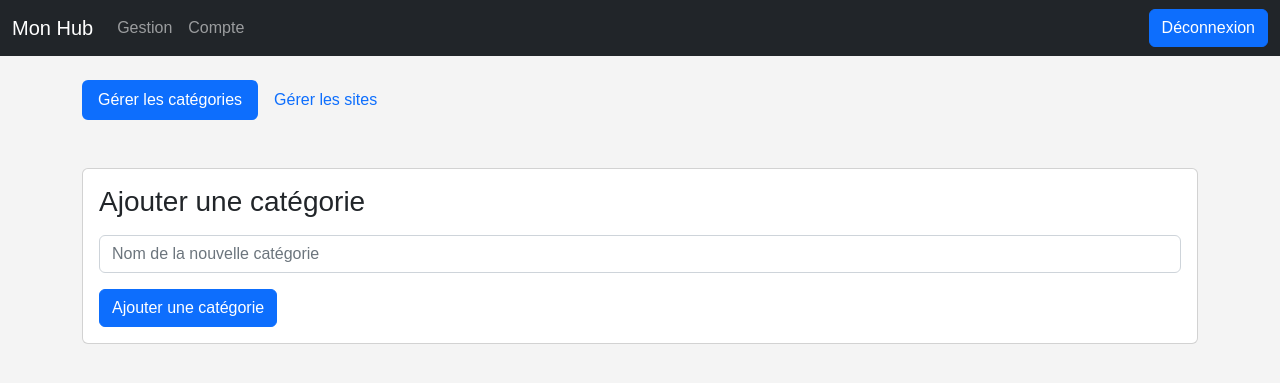
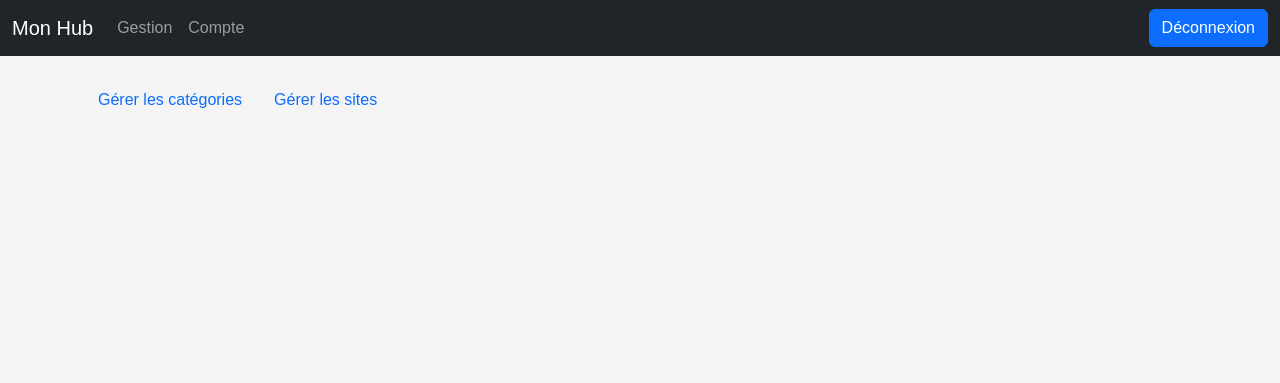
Before and after one commit to TheGuardianLight/hub-site, a PHP site: page /gestion.php in a window 1280 px wide. Shown: the top 383 px of the page. Run offline with PHP 8.4, Linux system fonts and the light colour scheme; the visitor is signed in with stand-in values (Sample User, id 1); data that the repository does not hold is empty.

Commit message:
- Amélioration diverses

```diff
--- a/gestion.php
+++ b/gestion.php
@@ -51,17 +51,17 @@ while ($row = $resultSites->fetch()) {
     <!-- Tabs -->
     <ul class="nav nav-pills my-4" id="adminTabs" role="tablist">
         <li class="nav-item" role="presentation">
-            <button class="nav-link active" id="categories-tab" data-bs-toggle="pill" data-bs-target="#categories" type="button" role="tab" aria-controls="categories" aria-selected="true">Gérer les catégories</button>
+            <button class="nav-link" id="categories-tab" data-bs-toggle="pill" data-bs-target="#categories" type="button" role="tab" aria-controls="categories">Gérer les catégories</button>
         </li>
         <li class="nav-item" role="presentation">
-            <button class="nav-link" id="sites-tab" data-bs-toggle="pill" data-bs-target="#sites" type="button" role="tab" aria-controls="sites" aria-selected="false">Gérer les sites</button>
+            <button class="nav-link" id="sites-tab" data-bs-toggle="pill" data-bs-target="#sites" type="button" role="tab" aria-controls="sites">Gérer les sites</button>
         </li>
     </ul>
 
     <!-- Tabs content -->
     <div class="tab-content" id="adminTabsContent">
         <!-- Catégories tab -->
-        <div class="tab-pane fade show active" id="categories" role="tabpanel" aria-labelledby="categories-tab">
+        <div class="tab-pane fade" id="categories" role="tabpanel" aria-labelledby="categories-tab">
             <div class="row">
                 <?php foreach($categories as $cat_id => $cat_name): ?>
                     <div class="col-md-4">
@@ -100,7 +100,6 @@ while ($row = $resultSites->fetch()) {
                     <h3 class="card-title">Ajouter un site</h3>
                     <form class="mt-4" method="post" action="php/add_sites.php">
                         <div class="mb-3">
-                            <label for="site_title" class="form-label">Titre du site</label>
                             <input type="text" class="form-control" name="site_title" id="site_title" placeholder="Titre du nouveau site">
                         </div>
                         <div class="mb-3">
@@ -158,5 +157,33 @@ $conn = null; // fermeture de la connexion à la base de données
 ?>
 
 <script src="https://cdn.jsdelivr.net/npm/bootstrap@5.2.3/dist/js/bootstrap.bundle.min.js" integrity="sha384-kenU1KFdBIe4zVF0s0G1M5b4hcpxyD9F7jL+jjXkk+Q2h455rYXK/7HAuoJl+0I4" crossorigin="anonymous"></script>
+
+<script>
+    // tab switcher function
+    function switchTab() {
+        const tabs = Array.from(document.querySelectorAll('#adminTabs .nav-link'));
+        const activeTabName = localStorage.getItem('activeTab');
+        const activeTab = tabs.find(tab => tab.id === activeTabName);
+        if (activeTab) {
+            const tab = new bootstrap.Tab(activeTab);
+            tab.show();
+        }
+    }
+
+    // tab click listener
+    const adminTabsEl = document.querySelector('#adminTabs')
+    adminTabsEl.addEventListener('click', (event) => {
+        const target = event.target;
+        if (target.classList.contains('nav-link')) {
+            localStorage.setItem('activeTab', target.id);
+        }
+    });
+
+    // call on page load
+    document.addEventListener("DOMContentLoaded", function() {
+        switchTab();
+    });
+</script>
+
 </body>
 </html>
```
Lines whose indentation alone changed are shown as unchanged.
